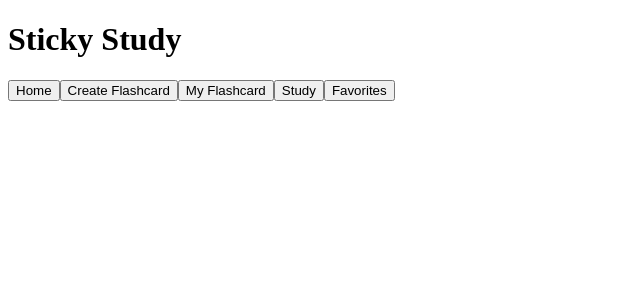
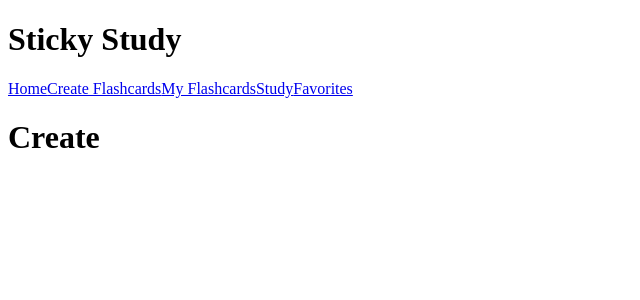
Before and after one commit to rjyeeun/Flashcard, a React (Create React App) app in the folder flashcard_phase_2_project/: page /create_new_cards in a window 1280 px wide. Shown: the top 300 px of the page, without its empty margins (0-640 px from the left). Built offline with nearby package versions, Linux system fonts and the light colour scheme; data requests are answered from the project's data file.

Commit message:
added link functionality to navigate between components

```diff
--- a/flashcard_phase_2_project/src/App.js
+++ b/flashcard_phase_2_project/src/App.js
@@ -1,11 +1,12 @@
 import React, {useEffect, useState} from 'react';
+import {Switch, Route} from 'react-router-dom'
+
 import Decks from './components/Decks';
 import Header from './components/Header';
 import FlashCardForm from './components/FlashCardForm';
-import {Switch, Route} from 'react-router-dom'
 import Study from './components/Study';
-import Favorites from './components/Favorites'
-import Home from './components/Home'
+import Favorites from './components/Favorites';
+import Home from './components/Home';
 
 function App() {
 
@@ -31,17 +32,21 @@ function App() {
         <Route path='/create_new_cards'>
           <FlashCardForm />
         </Route>
+
         <Route path='/decks/:id/study'>
           <Study />
         </Route>
+
+        <Route path='/decks/1'>
+          <Favorites />
+        </Route>
+
         <Route path='/decks'>
           <Decks
             flashCardDecks={flashCardDecks}
           />
         </Route>
-        <Route path='/decks/1'>
-          <Favorites />
-        </Route>
+
       </Switch>
     </div>
   );
--- a/flashcard_phase_2_project/src/components/FlashCardForm.js
+++ b/flashcard_phase_2_project/src/components/FlashCardForm.js
@@ -2,8 +2,7 @@
 
 function FlashCardForm() {
     return (
-        <>
-        </>
+        <h1>Create</h1>
     )
 }
 
--- a/flashcard_phase_2_project/src/components/Header.js
+++ b/flashcard_phase_2_project/src/components/Header.js
@@ -1,4 +1,5 @@
 import React from 'react';
+import { Link } from 'react-router-dom'
 
 function Header () {
 
@@ -6,11 +7,11 @@ function Header () {
         <div className="title">
             <h1>Sticky Study</h1>
             <div>
-                <button>Home</button>
-                <button>Create Flashcard</button>
-                <button>My Flashcard</button>
-                <button>Study</button>
-                <button>Favorites</button>
+                <Link to = "/" >Home</Link>
+                <Link to = "/create_new_cards" >Create Flashcards</Link>
+                <Link to = "/decks" >My Flashcards</Link>
+                <Link to = "/decks/:id/study" >Study</Link>
+                <Link to = "/decks/1" >Favorites</Link>
             </div>
         </div>
     )
--- a/flashcard_phase_2_project/src/components/Study.js
+++ b/flashcard_phase_2_project/src/components/Study.js
@@ -2,7 +2,7 @@
 function Study () {
     return (
         <div>
-
+            <h1>Study</h1>
         </div>
     )
 }
```
